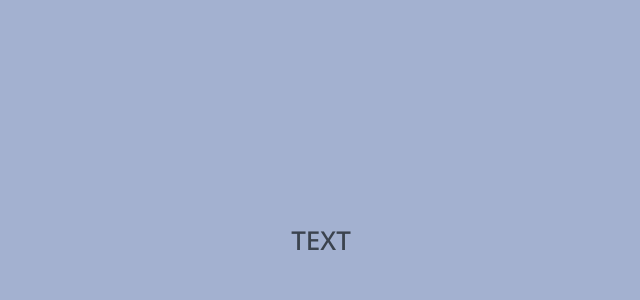
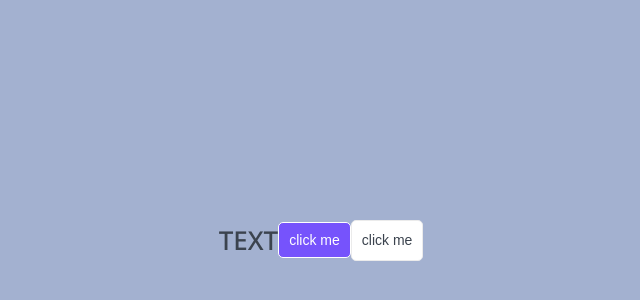
Before and after one commit to nikolaefpost/Next-JS-basis-project, a Next.js app: page / in a window 1280 px wide. Shown: the part 160-460 px from the top of the page, without its empty margins (319-959 px from the left). Built offline with nearby package versions, Linux system fonts and the light colour scheme.

Commit message:
feat: added Button

```diff
--- /dev/null
+++ b/components/Button/Button.module.scss
@@ -0,0 +1,36 @@
+@import "styles/_mixins.scss";
+@import "styles/_colors.scss";
+
+.button {
+  display: inline-block;
+  padding: 10px;
+  cursor: pointer;
+  text-align: center;
+  border: none;
+  border-radius: 5px;
+  transition: all .2s ease-in-out;
+}
+
+.primary {
+  background: $primary;
+  border: 1px solid $white;
+  @include fonts(400, 14px, 14px, $white);
+
+  &:hover{
+    background: $white;
+    border: 1px solid $grey-light;
+    @include fonts(400, 14px, 19px, $accent);
+  }
+}
+
+.ghost {
+  background: $white;
+  border: 1px solid $grey-light;
+  @include fonts(400, 14px, 19px, $accent);
+
+  &:hover{
+    background: $primary;
+    border: 1px solid $white;
+    @include fonts(400, 14px, 14px, $white);
+  }
+}
--- /dev/null
+++ b/components/Button/Button.props.ts
@@ -0,0 +1,6 @@
+import {ButtonHTMLAttributes, DetailedHTMLProps, ReactNode} from "react";
+
+export  interface ButtonProps extends DetailedHTMLProps<ButtonHTMLAttributes<HTMLButtonElement>, HTMLButtonElement>{
+    children: ReactNode,
+    appearance: "primary" | "ghost",
+}
--- /dev/null
+++ b/components/Button/Button.tsx
@@ -0,0 +1,20 @@
+import React, {FC} from 'react';
+import {ButtonProps} from './Button.props';
+import classNames from "classnames";
+import styles from "./Button.module.scss";
+
+
+const Button: FC<ButtonProps> = ({children, appearance, className, ...props}) => {
+    return (
+        <button
+            {...props}
+            className={classNames(styles.button, className, {
+                [styles.primary]: appearance === "primary",
+                [styles.ghost]: appearance === "ghost"
+            })}>
+            {children}
+        </button>
+    );
+};
+
+export default Button;
--- a/components/HTag/HTag.props.ts
+++ b/components/HTag/HTag.props.ts
@@ -1,6 +1,6 @@
-import  {ReactNode} from "react";
+import { DetailedHTMLProps, HTMLAttributes, ReactNode} from "react";
 
-export type HTagProps = {
+export interface HTagProps extends DetailedHTMLProps<HTMLAttributes<HTMLHeadingElement>, HTMLHeadingElement>{
     tag: "h1" | "h2" | "h3",
     children: ReactNode
-};
+}
--- a/components/HTag/HTag.tsx
+++ b/components/HTag/HTag.tsx
@@ -1,17 +1,18 @@
 import React, {FC} from 'react';
 import { HTagProps } from './HTag.props';
+import classNames from "classnames";
 
 import styles from "./HTag.module.scss";
 
-const HTag: FC<HTagProps > = ({tag, children}) => {
+const HTag: FC<HTagProps > = ({tag, children, className, ...props}) => {
 
     switch (tag){
         case "h1":
-            return <h1 className={styles.h1}>{children}</h1>;
+            return <h1 {...props} className={classNames(styles.h1, className)}>{children}</h1>;
         case "h2":
-            return <h2 className={styles.h2}>{children}</h2>;
+            return <h2 {...props} className={classNames(styles.h2, className)}>{children}</h2>;
         case "h3":
-            return <h3 className={styles.h3}>{children}</h3>;
+            return <h3 {...props} className={classNames(styles.h3, className)}>{children}</h3>;
         default:
             return <></>;
     }
--- a/components/index.ts
+++ b/components/index.ts
@@ -1,3 +1,4 @@
 import HTag from "./HTag/HTag";
+import Button from "./Button/Button";
 
-export {HTag};
+export { HTag, Button };
--- a/pages/index.tsx
+++ b/pages/index.tsx
@@ -1,7 +1,7 @@
 import React from "react";
 import Head from 'next/head';
 import styles from '../styles/Home.module.scss';
-import { HTag } from "../components";
+import {Button, HTag} from "../components";
 
 
 export default function Home(): JSX.Element {
@@ -18,7 +18,9 @@ export default function Home(): JSX.Element {
             <div className={styles.container}>
 
                 <div className={styles.home}>
-                    <HTag tag="h1">TEXT</HTag>
+                    <HTag  tag="h1">TEXT</HTag>
+                    <Button appearance="primary" >click me</Button>
+                    <Button appearance="ghost">click me</Button>
                 </div>
             </div>
         </>
--- a/styles/_colors.scss
+++ b/styles/_colors.scss
@@ -1,4 +1,8 @@
+$white: #FFFFFF;
+$grey-light: #EBEBEB;
 $accent: #3B434E;
+$primary: #7653FC;
+$primary-hover: #6344DF;
 
 
 
```
